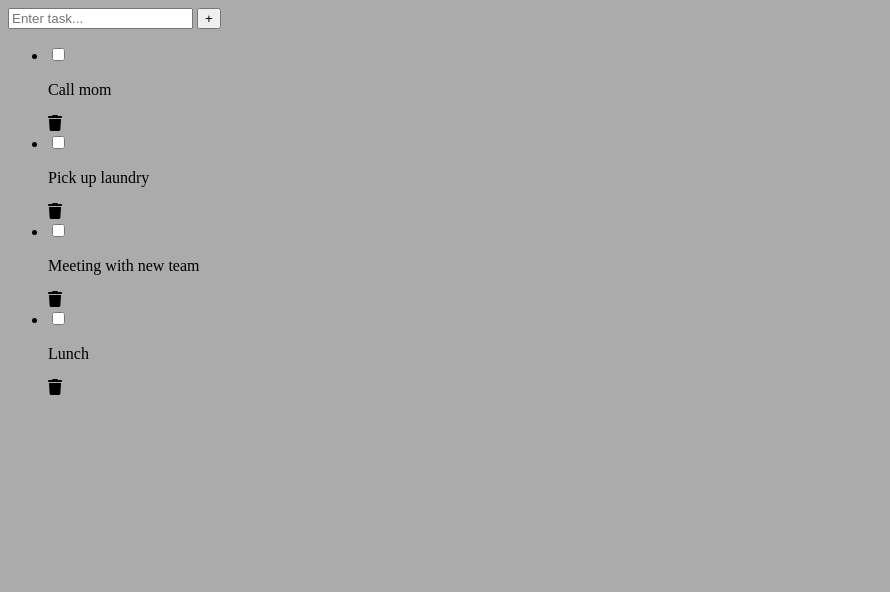
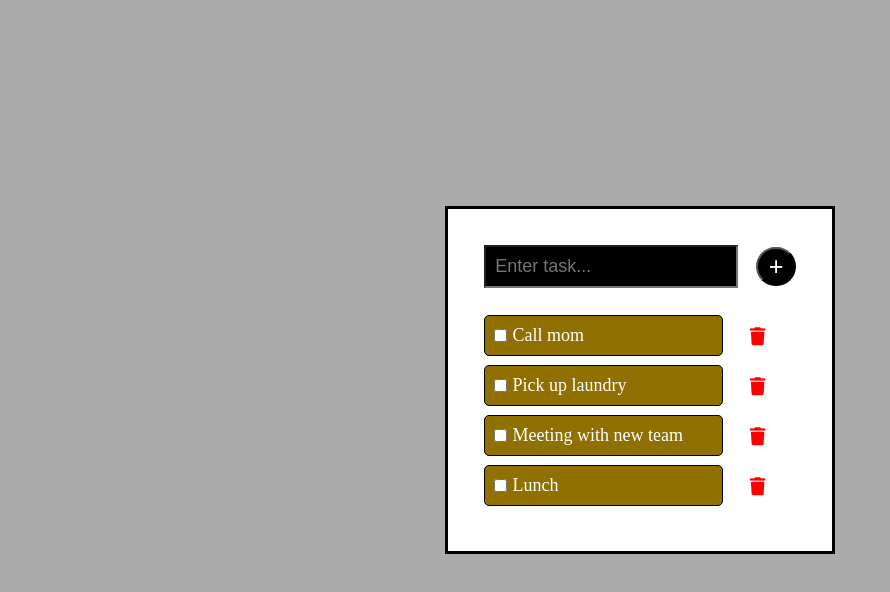
Before and after one commit to evansroy/todo_list, a plain HTML site: page index.html in a window 1280 px wide. Shown: the whole page, without its empty margins (0-890 px from the left). Drawn offline with Linux system fonts and the light colour scheme.

Commit message:
styled our html page structure to fit our design we had a checckbox bug

```diff
--- a/index.html
+++ b/index.html
@@ -12,7 +12,7 @@
     <div class="container">
         <form action="">
             <input type="text" placeholder="Enter task...">
-            <button>+</button>
+            <button class="button" id="addTask">+</button>
         </form>
         <ul class="tasks">
             <li class="task">
--- a/style.css
+++ b/style.css
@@ -1,3 +1,63 @@
-body{
-    background-color: #ABABAB;
+* {
+  padding: 0;
+  margin: 0;
+  box-sizing: border-box;
+  font-size: 18px;
 }
+body {
+  background-color: #ababab;
+  display: flex;
+  justify-content: center;
+  align-items: center;
+  height: 95vh;
+}
+.container {
+  background-color: white;
+  border: 3px solid black;
+  padding: 2rem;
+}
+
+form input {
+  background-color: black;
+  color: white;
+  padding: 0.5rem;
+}
+form {
+  display: flex;
+  align-items: center;
+}
+form button {
+  background-color: black;
+  color: white;
+  padding: 0.2rem;
+  font-size: 1.4rem;
+  height: 2.2rem;
+  width: 2.2rem;
+  border-radius: 50%;
+  margin-left: 1rem;
+}
+.tasks{
+    margin-top: 1.5rem;
+}
+.task {
+  display: flex;
+  align-items: center;
+  margin-bottom: .5rem;
+}
+.content {
+  display: flex;
+  align-items: center;
+  background-color: #8f7001;
+  width: 13.25rem;
+  border: 1px solid black;
+  margin-right: 1.5rem;
+  color: white;
+  padding: .5rem;
+  border-radius: 5px;
+}
+.content p{
+    margin-left: .3rem;
+}
+.task i{
+    color: red;
+}
```
